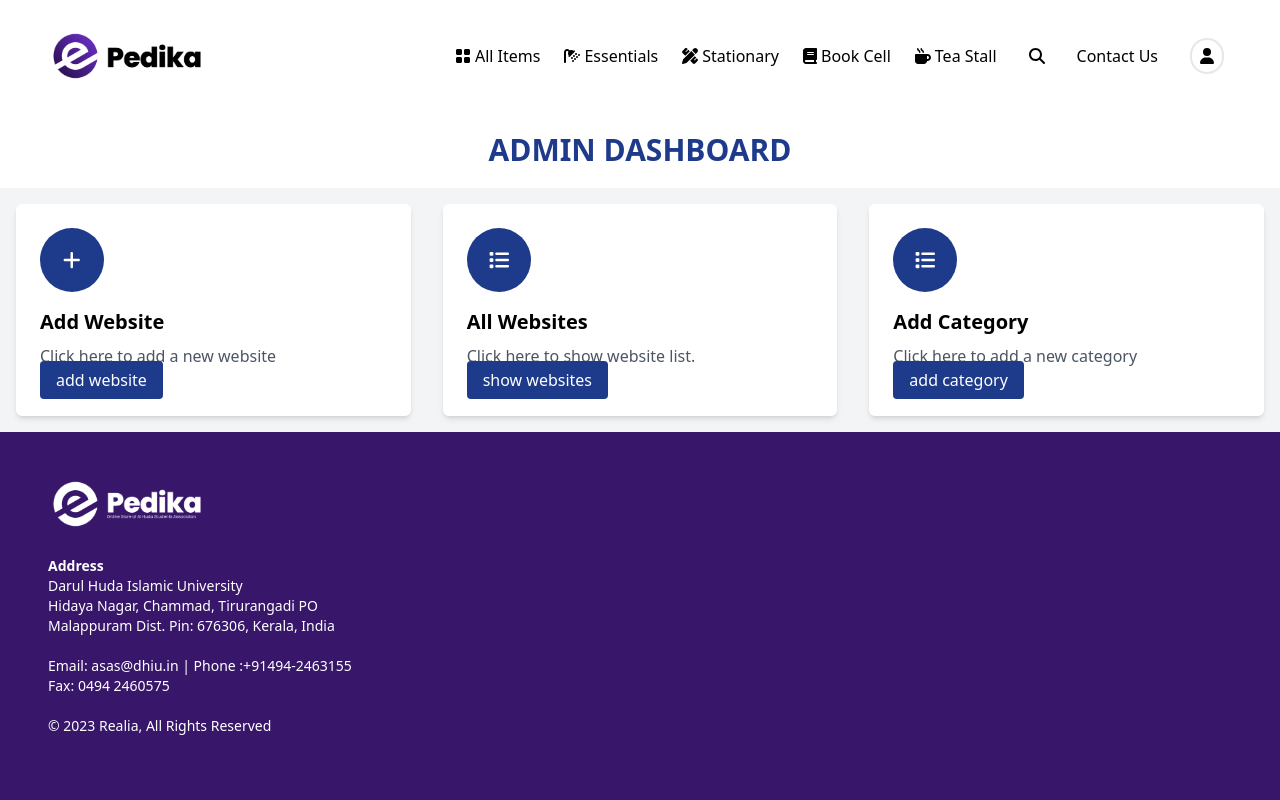
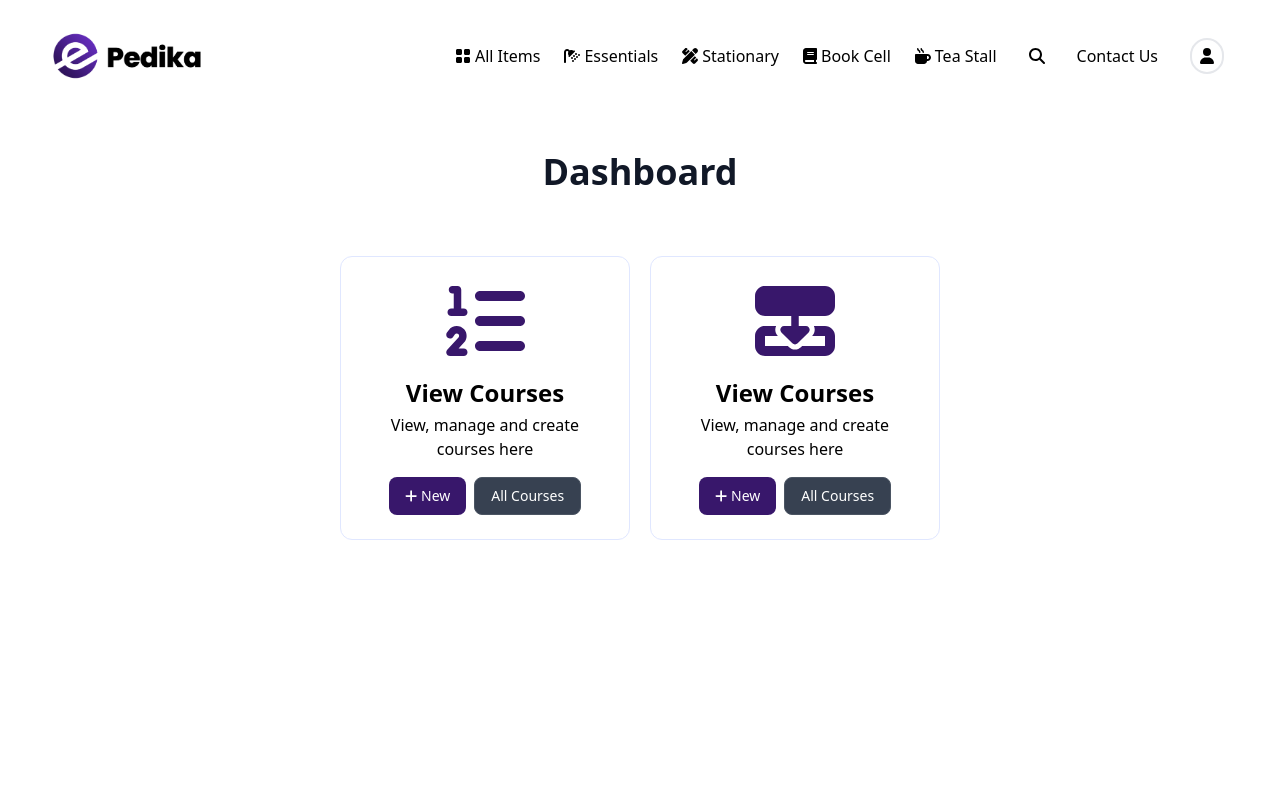
Before and after one commit to ajnanmvr/E-Pedika, a React (Create React App) app: page /admin/dashboard in a window 1280 px wide. Shown: the top 800 px of the page. Built offline with nearby package versions, Linux system fonts and the light colour scheme.

Commit message:
dashboard edited

```diff
--- a/package.json
+++ b/package.json
@@ -10,6 +10,7 @@
     "@testing-library/react": "^13.4.0",
     "axios": "^1.4.0",
     "eslint-config-react-app": "^7.0.1",
+    "framer-motion": "^10.16.4",
     "react": "^18.2.0",
     "react-dom": "^18.2.0",
     "react-router-dom": "^6.16.0",
--- a/src/App.js
+++ b/src/App.js
@@ -82,7 +82,7 @@ function App() {
               }
             />
             <Route
-              path="/admin/add-category"
+              path="/admin/category"
               element={
                 <AdminRoute>
                   <AddCategory />
--- a/src/components/Admin/Dashboard.jsx
+++ b/src/components/Admin/Dashboard.jsx
@@ -1,59 +1,100 @@
 import React from "react";
-import { FontAwesomeIcon } from "@fortawesome/react-fontawesome";
-import { faWebsite, faList, faAdd } from "@fortawesome/free-solid-svg-icons";
+
 import { Link } from "react-router-dom";
+import { motion } from "framer-motion";
 
 const Dashboard = () => {
   return (
-    <>
-      <h1 className="text-center font-bold text-3xl my-5 uppercase text-blue-900">
-        Admin Dashboard
+    <main className="pt-10 pb-16 min-h-[89vh] text-center">
+      <h1 className="text-3xl font-extrabold text-gray-900 lg:mb-5 lg:text-4xl">
+        Dashboard
       </h1>
-      <div className="lg:grid lg:grid-cols-3  bg-gray-100">
-        {/* Card 1 */}
-        <div className="card bg-white shadow-md rounded-md p-6 m-4">
-          <div className="flex items-center justify-center h-16 w-16 rounded-full bg-blue-900 text-white">
-            <FontAwesomeIcon icon={faAdd} size="lg" />
-          </div>
-          <h2 className="text-xl font-semibold mt-4">Add Website</h2>
-          <p className="text-gray-600 mt-2">Click here to add a new website</p>
-          <Link
-            to={`/admin/add`}
-            className="mt-4 text-center bg-blue-900 hover:bg-blue-800 text-white font-medium py-2 px-4 rounded"
+      <div className="flex justify-center gap-5 mt-16">
+        <Link
+          to={`/admin/data`}
+          className="p-6 bg-white border border-indigo-100 rounded-xl hover:bg-indigo-100"
+        >
+          <motion.div
+            initial={{ opacity: 0 }}
+            animate={{ opacity: 1 }}
+            whileHover={{ scale: 1.02 }}
+            whileTap={{ scale: 0.95 }}
+            transition={{ duration: 0.2 }}
           >
-            add website
-          </Link>
-        </div>
+            <svg
+              xmlns="http://www.w3.org/2000/svg"
+              height="1em"
+              className="h-20 w-20 fill-primary mx-auto mb-4"
+              viewBox="0 0 512 512"
+            >
+              <path d="M24 56c0-13.3 10.7-24 24-24H80c13.3 0 24 10.7 24 24V176h16c13.3 0 24 10.7 24 24s-10.7 24-24 24H40c-13.3 0-24-10.7-24-24s10.7-24 24-24H56V80H48C34.7 80 24 69.3 24 56zM86.7 341.2c-6.5-7.4-18.3-6.9-24 1.2L51.5 357.9c-7.7 10.8-22.7 13.3-33.5 5.6s-13.3-22.7-5.6-33.5l11.1-15.6c23.7-33.2 72.3-35.6 99.2-4.9c21.3 24.4 20.8 60.9-1.1 84.7L86.8 432H120c13.3 0 24 10.7 24 24s-10.7 24-24 24H32c-9.5 0-18.2-5.6-22-14.4s-2.1-18.9 4.3-25.9l72-78c5.3-5.8 5.4-14.6 .3-20.5zM224 64H480c17.7 0 32 14.3 32 32s-14.3 32-32 32H224c-17.7 0-32-14.3-32-32s14.3-32 32-32zm0 160H480c17.7 0 32 14.3 32 32s-14.3 32-32 32H224c-17.7 0-32-14.3-32-32s14.3-32 32-32zm0 160H480c17.7 0 32 14.3 32 32s-14.3 32-32 32H224c-17.7 0-32-14.3-32-32s14.3-32 32-32z" />
+            </svg>
+            <h2 className="text-2xl font-semibold mb-1">View Courses</h2>
+            <p className="w-60">View, manage and create courses here </p>
+            <div className="mt-4 flex justify-center gap-2">
+              <Link
+                to={"/admin/add"}
+                className="px-4 py-2 text-sm font-medium text-center text-white bg-primary flex items-center gap-1 fill-white rounded-lg hover:bg-indigo-600"
+              >
+                <svg
+                  xmlns="http://www.w3.org/2000/svg"
+                  height="1em"
+                  viewBox="0 0 448 512"
+                >
+                  <path d="M256 80c0-17.7-14.3-32-32-32s-32 14.3-32 32V224H48c-17.7 0-32 14.3-32 32s14.3 32 32 32H192V432c0 17.7 14.3 32 32 32s32-14.3 32-32V288H400c17.7 0 32-14.3 32-32s-14.3-32-32-32H256V80z" />
+                </svg>
+                New
+              </Link>
+              <div
 
-        {/* Card 2 */}
-        <div className="card bg-white shadow-md rounded-md p-6 m-4">
-          <div className="flex items-center justify-center h-16 w-16 rounded-full bg-blue-900 text-white">
-            <FontAwesomeIcon icon={faList} size="lg" />
-          </div>
-          <h2 className="text-xl font-semibold mt-4">All Websites</h2>
-          <p className="text-gray-600 mt-2">Click here to show website list.</p>
-          <Link
-            to={`/admin/data`}
-            className="mt-4 bg-blue-900 text-center hover:bg-blue-800 text-white font-medium py-2 px-4 rounded"
+                className="px-4 py-2 text-sm font-medium text-center border rounded-lg  hover:bg-gray-800 text-white border-gray-600 bg-gray-700 hover:border-gray-700 "
+              >
+                All Courses
+              </div>
+            </div>
+          </motion.div>
+        </Link>
+        <Link
+          to={`/admin/category`}
+          className="p-6 bg-white border border-indigo-100 rounded-xl hover:bg-indigo-100"
+        >
+          <motion.div
+            initial={{ opacity: 0 }}
+            animate={{ opacity: 1 }}
+            whileHover={{ scale: 1.02 }}
+            whileTap={{ scale: 0.95 }}
+            transition={{ duration: 0.2 }}
           >
-            show websites
-          </Link>
-        </div>
-        <div className="card bg-white shadow-md rounded-md p-6 m-4">
-          <div className="flex items-center justify-center h-16 w-16 rounded-full bg-blue-900 text-white">
-            <FontAwesomeIcon icon={faList} size="lg" />
-          </div>
-          <h2 className="text-xl font-semibold mt-4">Add Category</h2>
-          <p className="text-gray-600 mt-2">Click here to add a new category</p>
-          <Link
-            to={`/admin/add-category`}
-            className="mt-4 bg-blue-900 text-center hover:bg-blue-800 text-white font-medium py-2 px-4 rounded"
-          >
-            add category
-          </Link>
-        </div>
+            <svg
+              xmlns="http://www.w3.org/2000/svg"
+              height="1em"
+              viewBox="0 0 512 512"
+              className="h-20 w-20 fill-primary mx-auto mb-4 "
+            >
+              <path d="M512 160c0 35.3-28.7 64-64 64H280v64h46.1c21.4 0 32.1 25.9 17 41L273 399c-9.4 9.4-24.6 9.4-33.9 0L169 329c-15.1-15.1-4.4-41 17-41H232V224H64c-35.3 0-64-28.7-64-64V96C0 60.7 28.7 32 64 32H448c35.3 0 64 28.7 64 64v64zM448 416V352H365.3l.4-.4c18.4-18.4 20.4-43.7 11-63.6l71.3 0c35.3 0 64 28.7 64 64v64c0 35.3-28.7 64-64 64L64 480c-35.3 0-64-28.7-64-64V352c0-35.3 28.7-64 64-64l71.3 0c-9.4 19.9-7.4 45.2 11 63.6l.4 .4H64v64H210.7l5.7 5.7c21.9 21.9 57.3 21.9 79.2 0l5.7-5.7H448z" />
+            </svg>
+
+            <h2 className="text-2xl font-semibold mb-1">View Courses</h2>
+            <p className="w-60">View, manage and create courses here </p>
+            <div className="mt-4 flex justify-center gap-2">
+              <div className="px-4 py-2 text-sm font-medium text-center text-white bg-primary flex items-center gap-1 fill-white  rounded-lg hover:bg-indigo-600">
+                <svg
+                  xmlns="http://www.w3.org/2000/svg"
+                  height="1em"
+                  viewBox="0 0 448 512"
+                >
+                  <path d="M256 80c0-17.7-14.3-32-32-32s-32 14.3-32 32V224H48c-17.7 0-32 14.3-32 32s14.3 32 32 32H192V432c0 17.7 14.3 32 32 32s32-14.3 32-32V288H400c17.7 0 32-14.3 32-32s-14.3-32-32-32H256V80z" />
+                </svg>{" "}
+                New
+              </div>
+              <div className="px-4 py-2 text-sm font-medium text-center border rounded-lg  hover:bg-gray-800 text-white border-gray-600 bg-gray-700 hover:border-gray-700 ">
+                All Courses
+              </div>
+            </div>
+          </motion.div>
+        </Link>
       </div>
-    </>
+    </main>
   );
 };
 
```
Also changed, not shown: 1 other file (tests, documents, lock files or other folders).
